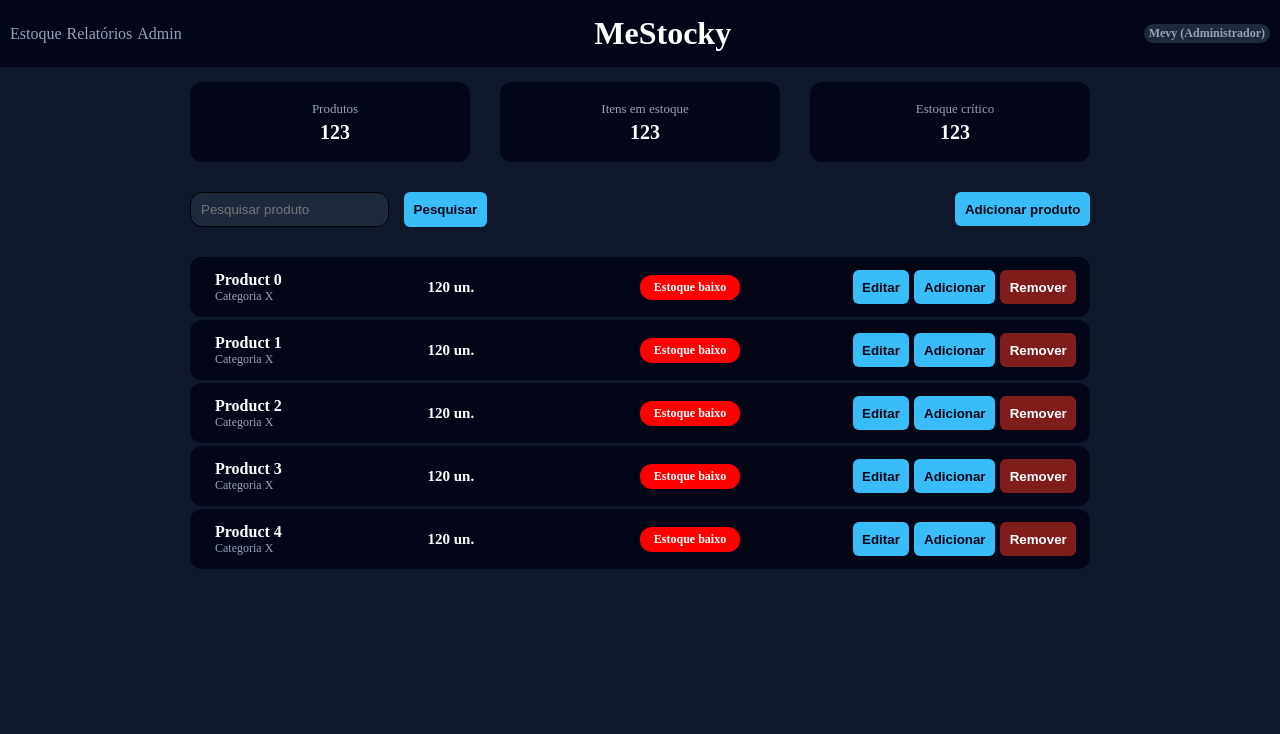
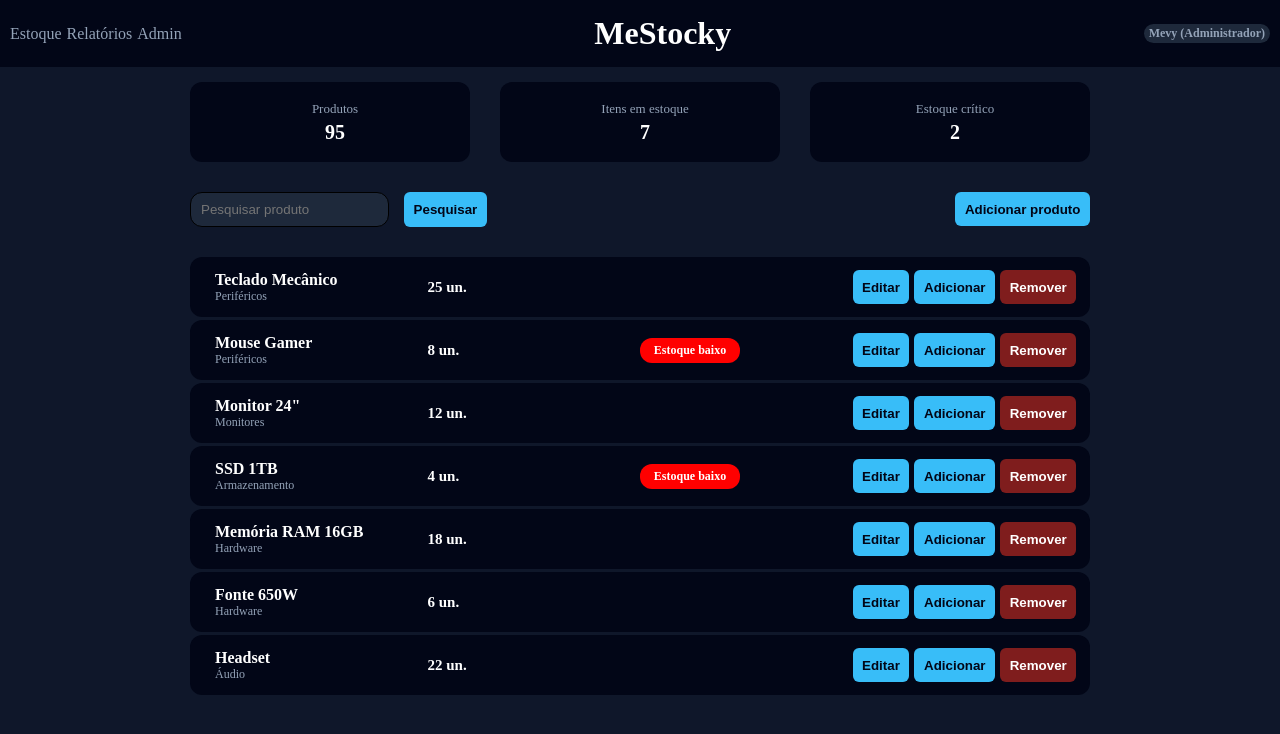
Before and after one commit to LuisVynicius/MeStocky-Angular, an Angular app: page /stock in a window 1280 px wide. Shown: the top 734 px of the page. Built offline with nearby package versions, Linux system fonts and the light colour scheme.

Commit message:
UPD stock-page: Add dynamic informations

```diff
--- a/src/app/pages/stock-page/informations/informations.ts
+++ b/src/app/pages/stock-page/informations/informations.ts
@@ -11,5 +11,5 @@ export class Informations {
   label: string = "";
 
   @Input()
-  value: string = "";
+  value: number = 0;
 }
--- a/src/app/pages/stock-page/product/product.html
+++ b/src/app/pages/stock-page/product/product.html
@@ -3,19 +3,21 @@
     <div class="container_informations">
 
         <h2>{{title}}</h2>
-        <span>Categoria X</span>
+        <span>{{category}}</span>
 
     </div>
 
     <div class="container_quantity">
 
-        <span>120 un.</span>
+        <span>{{quantity}} un.</span>
 
     </div>
 
     <div class="container_warning">
 
-        <app-warning></app-warning>
+        @if (warning) {
+            <app-warning></app-warning>
+        }
 
     </div>
 
--- a/src/app/pages/stock-page/product/product.ts
+++ b/src/app/pages/stock-page/product/product.ts
@@ -13,9 +13,14 @@ import { Router } from '@angular/router';
   styleUrl: './product.css',
 })
 export class Product {
-
   @Input()
   title: string = "";
+  @Input()
+  quantity: number = 0;
+  @Input()
+  min_quantity: number = 0;
+  @Input()
+  category: string = "";
 
   constructor(private router: Router) {
 
@@ -24,4 +29,8 @@ export class Product {
   toEdit() {
     this.router.navigate(["/product/".concat(this.title)])
   }
+
+  get warning(): boolean {
+    return this.quantity < this.min_quantity;
+  }
 }
--- a/src/app/pages/stock-page/stock-page.html
+++ b/src/app/pages/stock-page/stock-page.html
@@ -6,15 +6,15 @@
 
             <app-informations
                 label="Produtos"
-                value="123"
+                [value]="informations.products_quantity"
             ></app-informations>
             <app-informations
                 label="Itens em estoque"
-                value="123"
+                [value]="informations.total"
             ></app-informations>
             <app-informations
                 label="Estoque crítico"
-                value="123"
+                [value]="informations.alerts"
             ></app-informations>
 
         </div>
@@ -32,9 +32,12 @@
 
         <div class="container_background_products">
 
-            @for (item of [0, 1, 2, 3, 4]; track $index) {
+            @for (product of products; track $index) {
                 <app-product
-                    [title]="'Product '.concat($index.toString())"
+                    [title]="product.title"
+                    [category]="product.category"
+                    [quantity]="product.quantity"
+                    [min_quantity]="product.min_quantity"
                 ></app-product>
             }
 
--- a/src/app/pages/stock-page/stock-page.ts
+++ b/src/app/pages/stock-page/stock-page.ts
@@ -4,6 +4,8 @@ import { Button } from '../shared/button/button';
 import { Product } from './product/product';
 import { SearchBar } from './search-bar/search-bar';
 import { CreateProduct } from './create-product/create-product';
+import { StockShape } from '../../shape/productShape';
+import { StockInformationShape } from '../../shape/InformationShape';
 
 @Component({
   selector: 'app-stock-page',
@@ -18,6 +20,57 @@ import { CreateProduct } from './create-product/create-product';
   styleUrl: './stock-page.css',
 })
 export class StockPage {
+  products: StockShape[] = [
+    {
+        title: "Teclado Mecânico",
+        category: "Periféricos",
+        quantity: 25,
+        min_quantity: 10,
+    },
+    {
+        title: "Mouse Gamer",
+        category: "Periféricos",
+        quantity: 8,
+        min_quantity: 15,
+    },
+    {
+        title: "Monitor 24\"",
+        category: "Monitores",
+        quantity: 12,
+        min_quantity: 5,
+    },
+    {
+        title: "SSD 1TB",
+        category: "Armazenamento",
+        quantity: 4,
+        min_quantity: 10,
+    },
+    {
+        title: "Memória RAM 16GB",
+        category: "Hardware",
+        quantity: 18,
+        min_quantity: 8,
+    },
+    {
+        title: "Fonte 650W",
+        category: "Hardware",
+        quantity: 6,
+        min_quantity: 6,
+    },
+    {
+        title: "Headset",
+        category: "Áudio",
+        quantity: 22,
+        min_quantity: 12,
+    },
+  ];
+
+  informations: StockInformationShape = {
+    total: 7,
+    products_quantity: 95,
+    alerts: 2
+  }
+
   create_product_popup: boolean = false;
 
   create_product() {
--- /dev/null
+++ b/src/app/shape/InformationShape.ts
@@ -0,0 +1,5 @@
+export type StockInformationShape = {
+    products_quantity: number,
+    total: number,
+    alerts: number
+}
```
Also changed, not shown: src/app/shape/productShape.ts (+7 -0 lines).
